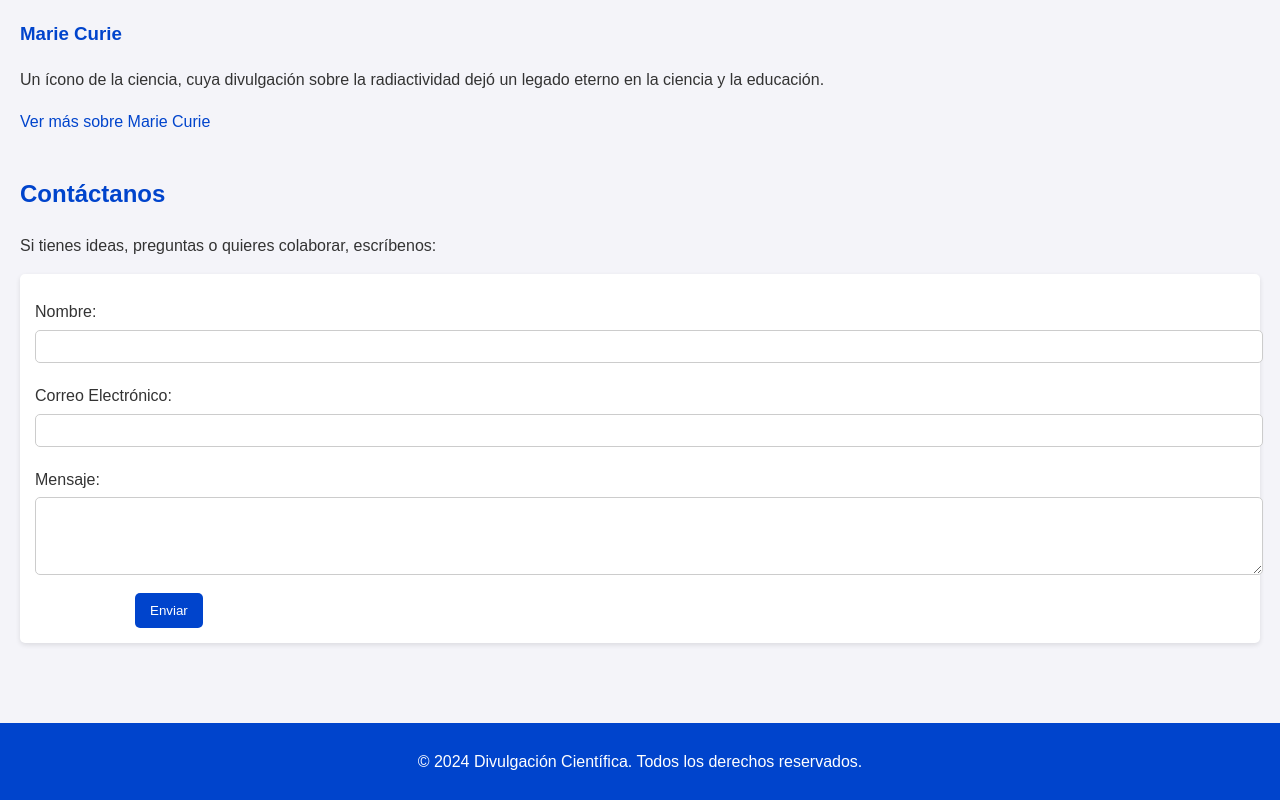
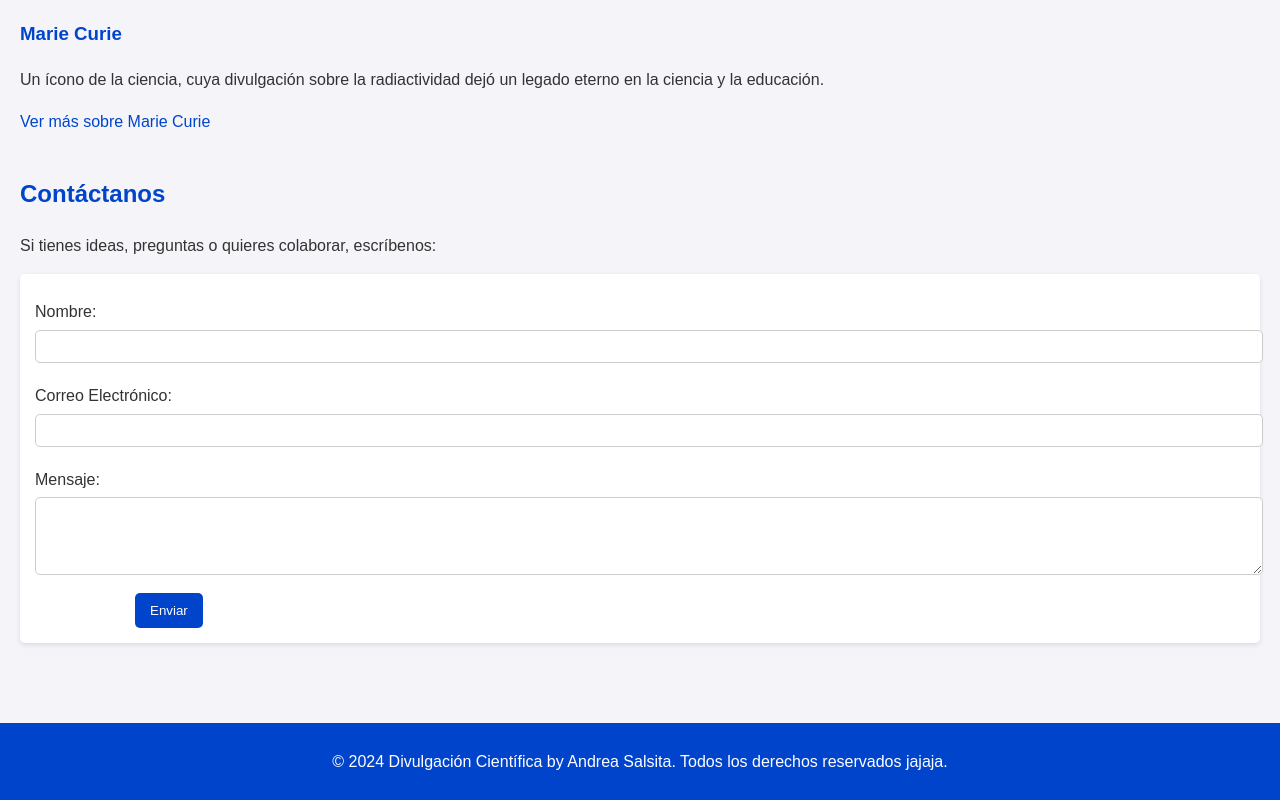
Before and after one commit to AndreaGarrr/ProyectoDEVF, a plain HTML site: page index.html in a window 1280 px wide. Shown: the part 1930-2730 px from the top of the page. Drawn offline with Linux system fonts and the light colour scheme.

Commit message:
Se anade el nombre

```diff
--- a/index.html
+++ b/index.html
@@ -87,7 +87,7 @@
     </main>
 
     <footer>
-        <p>&copy; 2024 Divulgación Científica. Todos los derechos reservados.</p>
+        <p>&copy; 2024 Divulgación Científica by Andrea Salsita. Todos los derechos reservados jajaja.</p>
     </footer>
 </body>
 </html>
```
